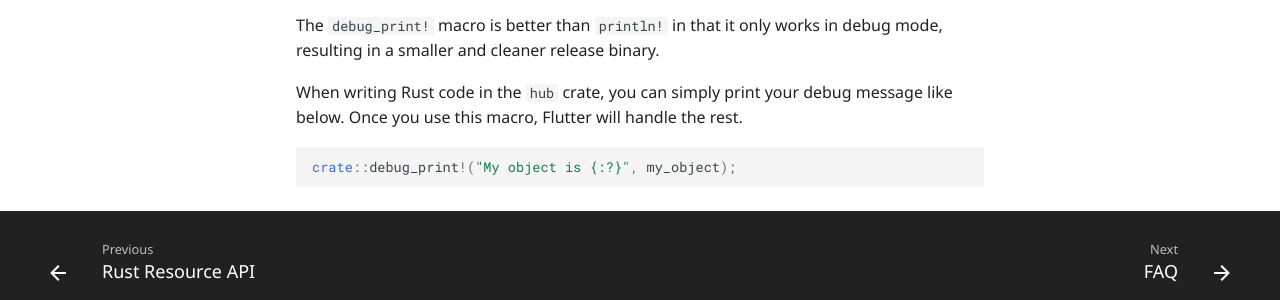
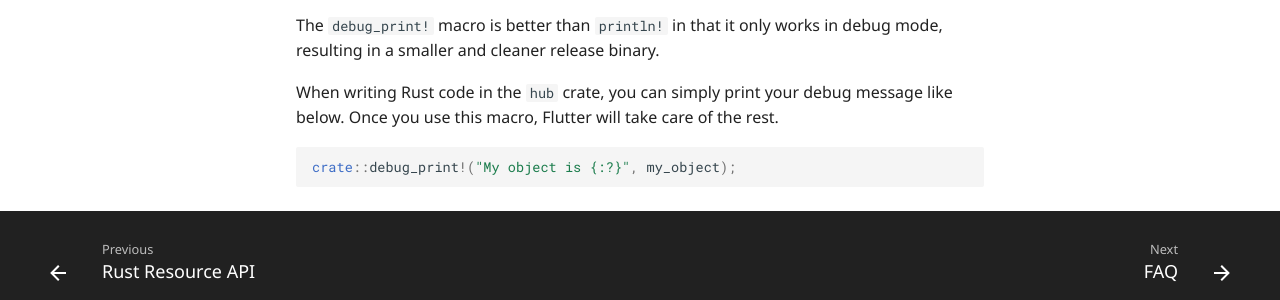
Before and after one commit to cunarist/rinf, an MkDocs documentation site: the page built from documentation/docs/writing-code.md, in a window 1280 px wide and 900 px high, scrolled down 5903 px. Shown: the part 546-846 px from the top of the window. Built offline with MkDocs 1.6.1 and Material for MkDocs 9.7.7, drawn with Linux system fonts in a browser that asks for light colours.

Commit message:
Fix a sentence

````diff
--- a/documentation/docs/writing-code.md
+++ b/documentation/docs/writing-code.md
@@ -297,7 +297,7 @@ You might be used to `println!` macro in Rust. However, using that macro isn't a
 
 The `debug_print!` macro is better than `println!` in that it only works in debug mode, resulting in a smaller and cleaner release binary.
 
-When writing Rust code in the `hub` crate, you can simply print your debug message like below. Once you use this macro, Flutter will handle the rest.
+When writing Rust code in the `hub` crate, you can simply print your debug message like below. Once you use this macro, Flutter will take care of the rest.
 
 ```rust
 crate::debug_print!("My object is {:?}", my_object);
````
